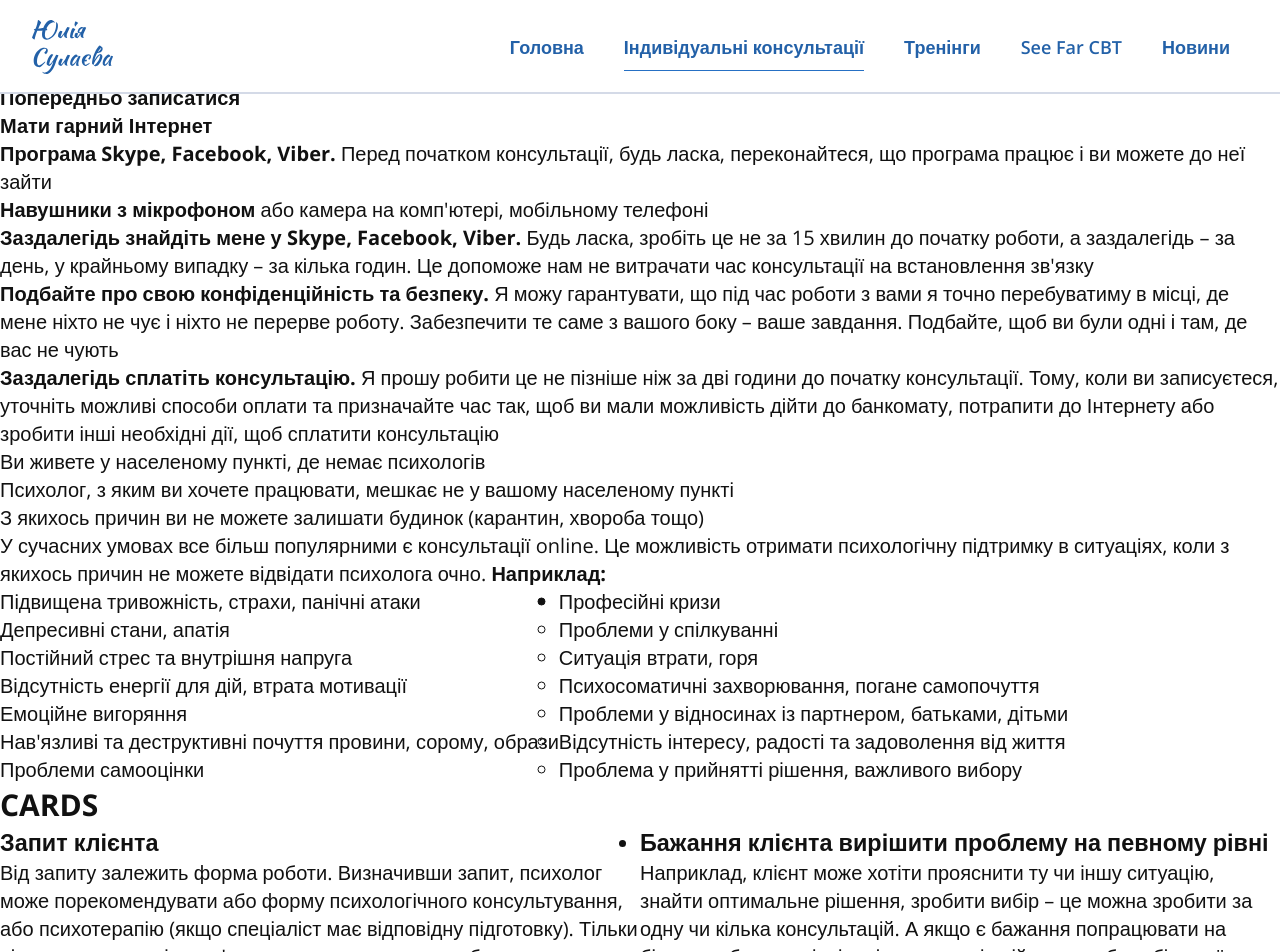
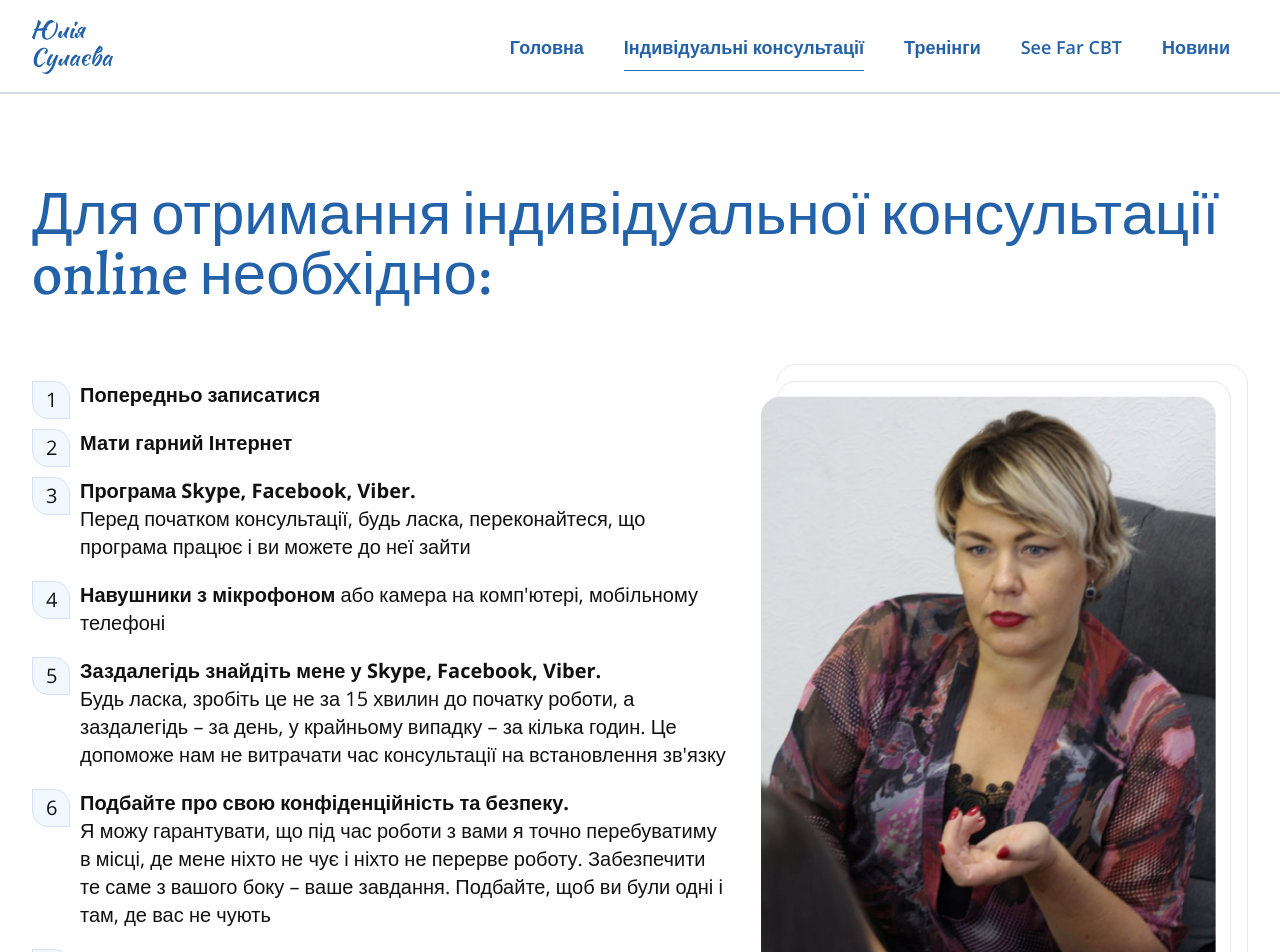
Before and after one commit to SoftRyzen-internship/psychologist, a Next.js app: page /consultations in a window 1280 px wide. Shown: the top 952 px of the page. Built offline with nearby package versions, Linux system fonts and the light colour scheme.

Commit message:
addition markdown

```diff
--- a/src/content/consultations/requirements.md
+++ b/src/content/consultations/requirements.md
@@ -1,18 +1,23 @@
 ---
 heading: 'Для отримання індивідуальної консультації online необхідно:'
-description: |
-  1. **Попередньо записатися**
-  2. **Мати гарний Інтернет**
-  3. **Програма Skype, Facebook, Viber.** Перед початком консультації, будь ласка,       переконайтеся, що програма працює і ви можете до неї зайти
-  4. **Навушники з мікрофоном** або камера на комп'ютері, мобільному телефоні
-  5. **Заздалегідь знайдіть мене у Skype, Facebook, Viber.**
-    Будь ласка, зробіть це не за 15 хвилин до початку роботи,
-    а заздалегідь – за день, у крайньому випадку – за кілька годин.
-    Це допоможе нам не витрачати час консультації на встановлення зв'язку
-  6. **Подбайте про свою конфіденційність та безпеку.**
-    Я можу гарантувати, що під час роботи з вами я точно перебуватиму в місці, де мене ніхто не чує і ніхто не перерве роботу.
-    Забезпечити те саме з вашого боку – ваше завдання.
-    Подбайте, щоб ви були одні і там, де вас не чують
-  7. **Заздалегідь сплатіть консультацію.**
-    Я прошу робити це не пізніше ніж за дві години до початку консультації. Тому, коли ви записуєтеся, уточніть можливі способи оплати та призначайте час так, щоб ви мали можливість дійти до банкомату, потрапити до Інтернету або зробити інші необхідні дії, щоб сплатити консультацію
+content: |
+  * **Попередньо записатися**
+  * **Мати гарний Інтернет**
+  * **Програма Skype, Facebook, Viber.**
+
+     Перед початком консультації, будь ласка,       переконайтеся, що програма працює і ви можете до неї зайти
+  * **Навушники з мікрофоном** або камера на комп'ютері, мобільному телефоні
+  * **Заздалегідь знайдіть мене у Skype, Facebook, Viber.**
+
+     Будь ласка, зробіть це не за 15 хвилин до початку роботи,
+   а заздалегідь – за день, у крайньому випадку – за кілька годин.
+   Це допоможе нам не витрачати час консультації на встановлення зв'язку
+  * **Подбайте про свою конфіденційність та безпеку.**
+
+     Я можу гарантувати, що під час роботи з вами я точно перебуватиму в місці, де мене ніхто не чує і ніхто не перерве роботу.
+   Забезпечити те саме з вашого боку – ваше завдання.
+   Подбайте, щоб ви були одні і там, де вас не чують
+  * **Заздалегідь сплатіть консультацію.**
+
+      Я прошу робити це не пізніше ніж за дві години до початку консультації. Тому, коли ви записуєтеся, уточніть можливі способи оплати та призначайте час так, щоб ви мали можливість дійти до банкомату, потрапити до Інтернету або зробити інші необхідні дії, щоб сплатити консультацію
 ---
--- a/src/pages/consultations.js
+++ b/src/pages/consultations.js
@@ -2,8 +2,9 @@ import Head from 'next/head';
 import ReactMarkdown from 'react-markdown';
 import { getData } from '@/lib/getData';
 import { folderPaths } from '@/utils/folderPaths';
+import { GetPersonalConsultView } from '@/views';
 
-const ConsultationsPage = ({ individual, online, requirements, factors }) => {
+const ConsultationsPage = props => {
   return (
     <>
       <Head>
@@ -11,34 +12,7 @@ const ConsultationsPage = ({ individual, online, requirements, factors }) => {
 
         <meta name="viewport" content="width=device-width, initial-scale=1" />
       </Head>
-
-      <div>
-        <ReactMarkdown>{requirements.description}</ReactMarkdown>
-        <ReactMarkdown>{online.list}</ReactMarkdown>
-        <ReactMarkdown>{online.description}</ReactMarkdown>
-
-        <ul style={{ display: 'flex' }}>
-          {individual.list.map(({ id, content }) => {
-            return (
-              <li key={id}>
-                <ReactMarkdown>{content}</ReactMarkdown>
-              </li>
-            );
-          })}
-        </ul>
-
-        <h2>CARDS</h2>
-        <ul style={{ display: 'grid', gridTemplateColumns: '1fr 1fr' }}>
-          {factors.cards.map(({ title, content }, index) => (
-            <li key={index}>
-              <h3>{title}</h3>
-              <span>
-                <ReactMarkdown>{content}</ReactMarkdown>
-              </span>
-            </li>
-          ))}
-        </ul>
-      </div>
+      <GetPersonalConsultView data={props.requirements} />
     </>
   );
 };
--- /dev/null
+++ b/src/views/Consultations/GetPersonalConsultView/GetPersonalConsultView.jsx
@@ -0,0 +1,25 @@
+import { OffsetImageBorder, ReusableSection } from '@/components';
+import Image from 'next/image';
+import s from './GetPersonalConsultView.module.css';
+
+export const GetPersonalConsultView = ({ data }) => {
+  return (
+    <ReusableSection
+      data={data}
+      mdClassName={s.mdContent}
+      sectionClassName={s.section}
+      flexBoxClassName={s.flexBox}
+    >
+      <OffsetImageBorder className={s.imageWrapper}>
+        {/* <div className={s.imgWrapper}> */}
+        <Image
+          src="/images/JuliaGetPersonalConsult.jpg"
+          width={308}
+          height={386}
+          alt="Julia img"
+        />
+        {/* </div> */}
+      </OffsetImageBorder>
+    </ReusableSection>
+  );
+};
--- /dev/null
+++ b/src/views/Consultations/GetPersonalConsultView/GetPersonalConsultView.module.css
@@ -0,0 +1,116 @@
+.imageWrapper {
+  width: auto;
+}
+
+@media screen and (min-width: 768px) {
+  .imageWrapper {
+    width: 704px;
+  }
+
+  .imageWrapper img {
+    width: 100%;
+    height: 100%;
+  }
+}
+
+@media screen and (min-width: 1280px) {
+  .imageWrapper {
+    width: 472px;
+    height: 870px;
+  }
+}
+
+.mdContent ul {
+  list-style-type: none;
+  display: flex;
+  flex-direction: column;
+  gap: 20px;
+  counter-reset: my-counter;
+
+  margin-bottom: 40px;
+}
+
+/* .mdContent li {
+  display: flex;
+  align-items: center;
+} */
+
+.mdContent li {
+  position: relative;
+  padding-left: 48px;
+}
+
+.mdContent li:before {
+  counter-increment: my-counter;
+  content: counter(my-counter);
+
+  /* display: flex;
+  align-items: center;
+  justify-content: center; */
+
+  position: absolute;
+  left: 0;
+  top: 0;
+  /* transform: translateY(-50%);
+  transform-origin: center center; */
+  text-align: center;
+
+  /* width: 32px;
+  height: 32px; */
+  /* padding: 4px 11px 4px 11px; */
+  padding: 4px 12px 4px 13px;
+
+  background: #f2f8ff;
+  border: 1px solid #d0e2ff;
+  border-radius: 0px 16px;
+  /* margin-right: 5px; */
+}
+
+.mdContent + button {
+  margin-bottom: 24px;
+}
+
+@media screen and (min-width: 768px) {
+  .mdContent + button {
+    margin-bottom: 40px;
+  }
+}
+
+.mdContent li > strong {
+  font-weight: 600;
+}
+
+.mdContent li {
+  font-style: normal;
+  font-weight: 400;
+  font-size: 16px;
+  line-height: calc(24 / 16);
+}
+
+@media screen and (min-width: 768px) {
+  .mdContent li {
+    font-size: 18px;
+    line-height: calc(28 / 18);
+  }
+}
+
+@media screen and (min-width: 1280px) {
+  .flexBox {
+    display: flex;
+    align-items: center;
+    gap: 32px;
+  }
+
+  .mdContent {
+    width: 696px;
+  }
+
+  .mdContent li {
+    font-size: 20px;
+    line-height: calc(28 / 20);
+  }
+
+  .mdContent + button {
+    margin-bottom: 0;
+  }
+}
--- a/src/views/index.js
+++ b/src/views/index.js
@@ -5,3 +5,4 @@ export * from '../components/FixedSocials/FixedSocials';
 export * from './Home/HomeHero/HomeHero';
 export * from './Home/WhatIDo/WhatIDo';
 export * from './Home/StudyView/StudyView';
+export * from './Consultations/GetPersonalConsultView/GetPersonalConsultView';
```
Also changed, not shown: public/images/JuliaGetPersonalConsult.jpg (added).
